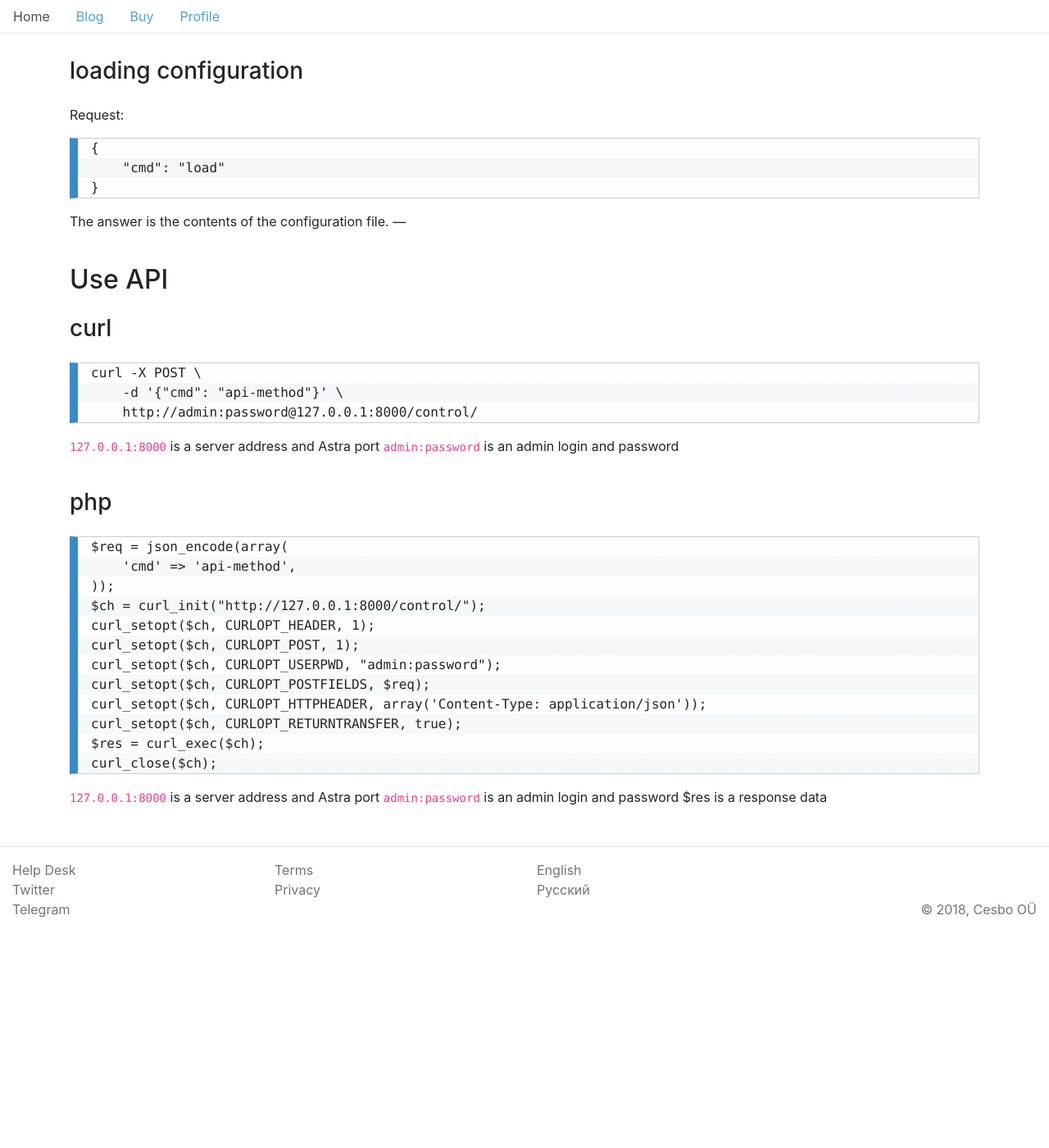
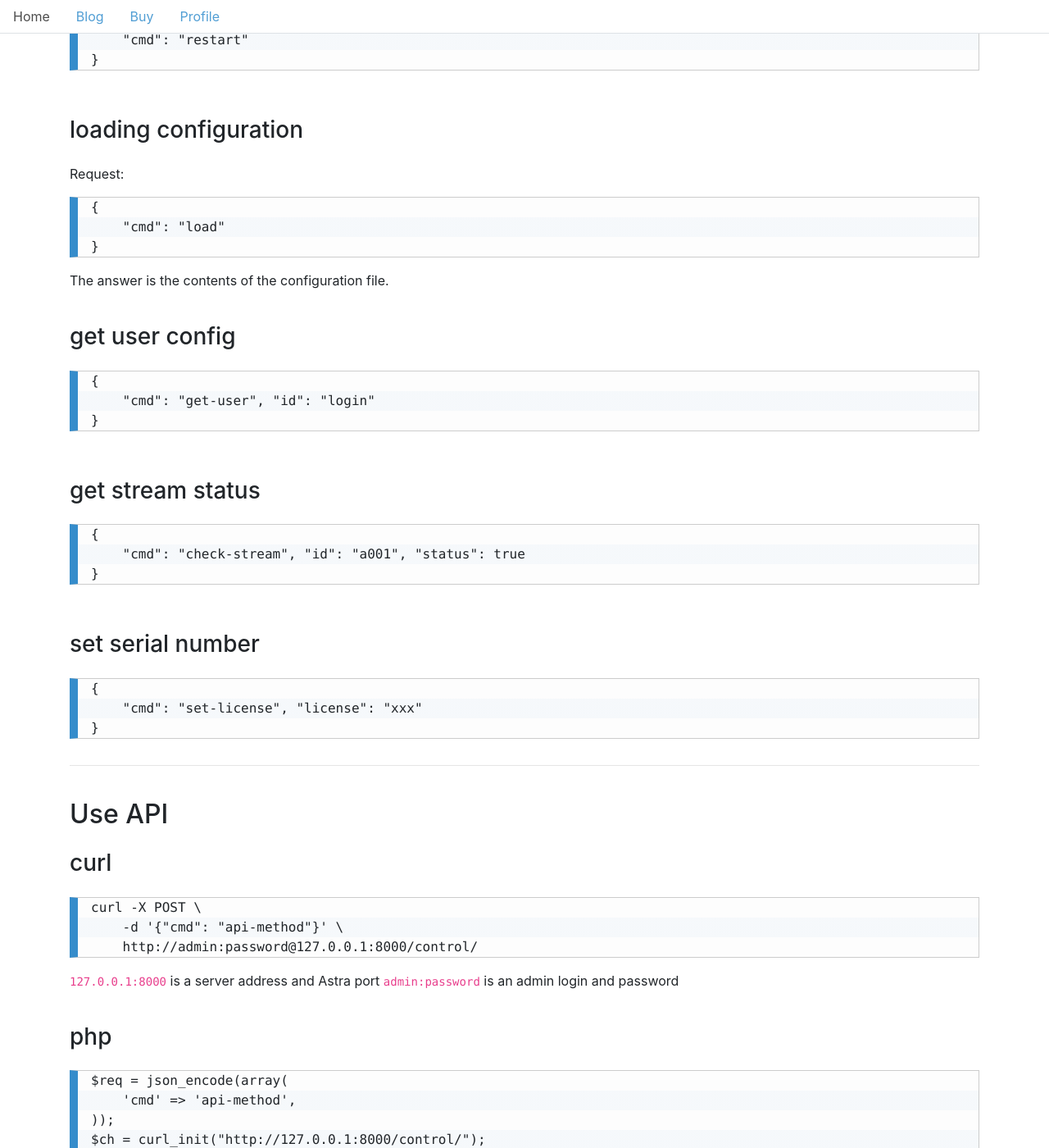
Before and after one commit to ramzes1401ss3/cesbo-www, a Jekyll site: the page built from en/_posts/2018-11-18-api.md, in a window 1280 px wide and 1400 px high, scrolled down 6780 px. Shown: the whole window at 82% size. Built offline with Jekyll 4.4.1, drawn with Linux system fonts in a browser that asks for light colours; before the commit the page ends 7917 px from its top, so only the background shows below that; some of the changed text lies outside the part shown.

Commit message:
Update 2018-11-18-api.md

````diff
--- a/en/_posts/2018-11-18-api.md
+++ b/en/_posts/2018-11-18-api.md
@@ -267,6 +267,31 @@ Request:
 }
 ```
 The answer is the contents of the configuration file.
+
+### get user config
+```
+{
+    "cmd": "get-user", "id": "login"
+}
+```
+
+### get stream status
+
+```
+{
+    "cmd": "check-stream", "id": "a001", "status": true
+}
+```
+
+
+### set serial number
+
+```
+{
+    "cmd": "set-license", "license": "xxx"
+}
+```
+
 ---
 ## Use API
 
````
